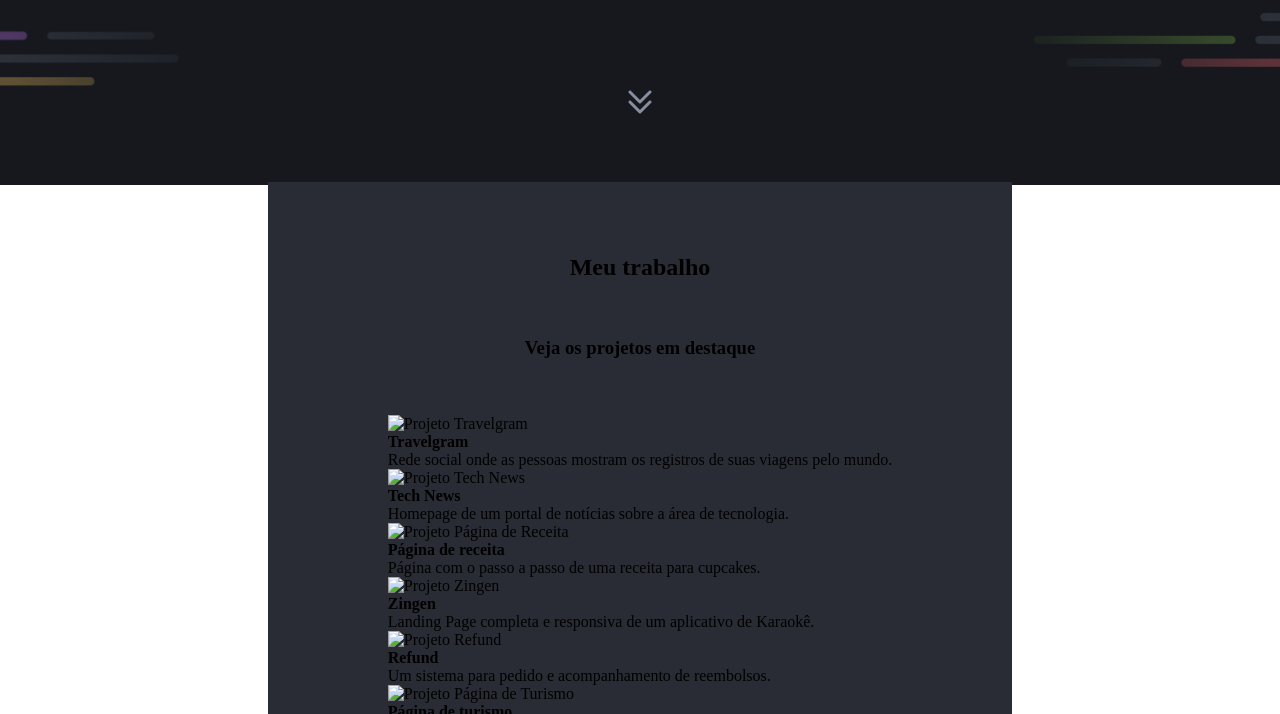
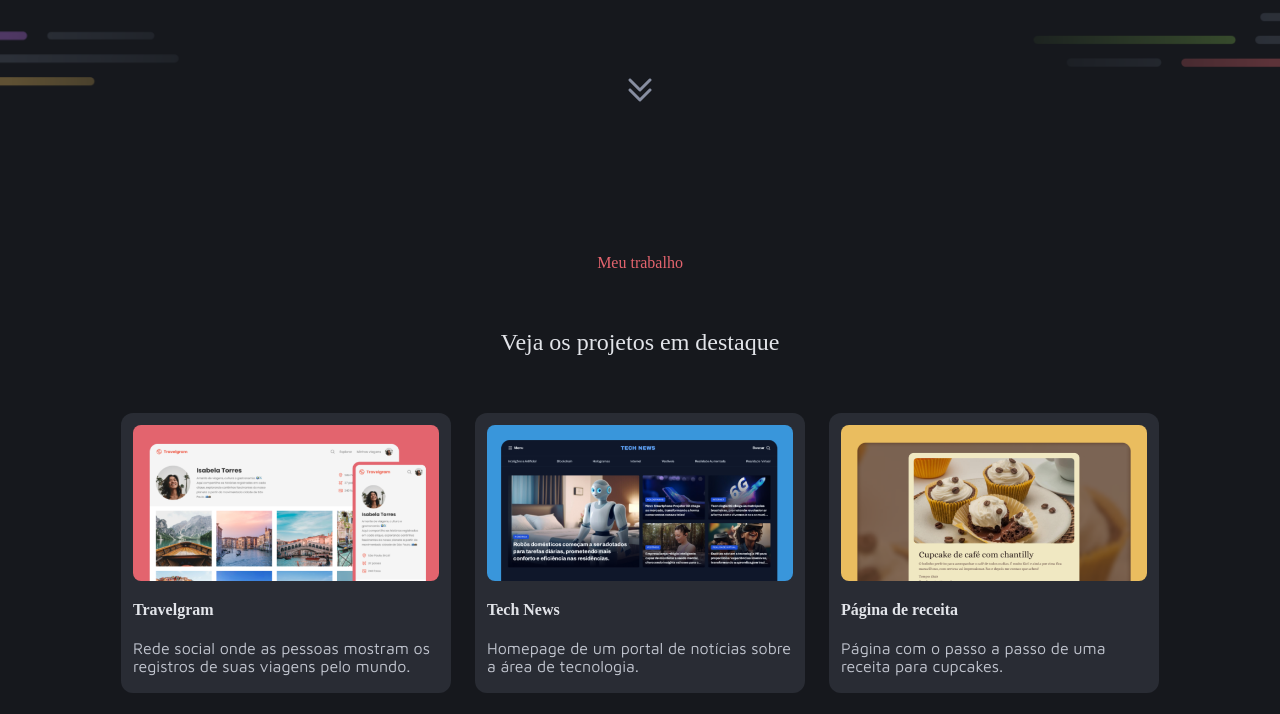
Before and after one commit to ViniMattei/Desafio-Pratico-Portfolio-Dev, a plain HTML site: page index.html in a window 1280 px wide. Shown: the part 465-1179 px from the top of the page. Drawn offline with Linux system fonts and the light colour scheme.

Commit message:
main finalizada

```diff
--- a/index.html
+++ b/index.html
@@ -1,5 +1,5 @@
 <!DOCTYPE html>
-<html lang="en">
+<html lang="pt-br">
   <head>
     <link rel="stylesheet" href="/style/index.css" />
     <link rel="preconnect" href="https://fonts.googleapis.com" />
@@ -7,7 +7,7 @@
 
     <meta charset="UTF-8" />
     <meta name="viewport" content="width=device-width, initial-scale=1.0" />
-    <title>Desafio prático - Portfólio Dev</title>
+    <title>Portfólio de Martina Santos - Desenvolvedora Fullstack</title>
     <link
       href="https://fonts.googleapis.com/css2?family=Asap:ital,wght@0,100..900;1,100..900&family=Inconsolata:wght@200..900&family=Maven+Pro:wght@400..900&display=swap"
       rel="stylesheet"
@@ -74,7 +74,7 @@
           <div class="projects-grid">
             <!-- Cartões de projeto -->
             <div class="project-card">
-              <img src="travelgram.jpg" alt="Projeto Travelgram" />
+              <img src="/assets/img/Thumbnail_Project-01.png" alt="Projeto Travelgram" />
               <h4>Travelgram</h4>
               <p>
                 Rede social onde as pessoas mostram os registros de suas viagens
@@ -83,7 +83,7 @@
             </div>
 
             <div class="project-card">
-              <img src="technews.jpg" alt="Projeto Tech News" />
+              <img src="/assets/img/Thumbnail_Project-02.png" alt="Projeto Tech News" />
               <h4>Tech News</h4>
               <p>
                 Homepage de um portal de notícias sobre a área de tecnologia.
@@ -91,13 +91,13 @@
             </div>
 
             <div class="project-card">
-              <img src="receita.jpg" alt="Projeto Página de Receita" />
+              <img src="/assets/img/Thumbnail_Project-03.png" alt="Projeto Página de Receita" />
               <h4>Página de receita</h4>
               <p>Página com o passo a passo de uma receita para cupcakes.</p>
             </div>
 
             <div class="project-card">
-              <img src="zingen.jpg" alt="Projeto Zingen" />
+              <img src="/assets/img/Thumbnail_Project-04.png"alt="Projeto Zingen" />
               <h4>Zingen</h4>
               <p>
                 Landing Page completa e responsiva de um aplicativo de Karaokê.
@@ -105,13 +105,13 @@
             </div>
 
             <div class="project-card">
-              <img src="refund.jpg" alt="Projeto Refund" />
+              <img src="/assets/img/Thumbnail_Project-05.png" alt="Projeto Refund" />
               <h4>Refund</h4>
               <p>Um sistema para pedido e acompanhamento de reembolsos.</p>
             </div>
 
             <div class="project-card">
-              <img src="turismo.jpg" alt="Projeto Página de Turismo" />
+              <img src="/assets/img/Thumbnail_Project-06.png" alt="Projeto Página de Turismo" />
               <h4>Página de turismo</h4>
               <p>
                 Página com as principais informações para quem quer viajar para
--- a/style/global.css
+++ b/style/global.css
@@ -2,6 +2,7 @@
   margin: 0;
   padding: 0;
   box-sizing: border-box;
+
 }
 
 :root {
--- a/style/header.css
+++ b/style/header.css
@@ -99,10 +99,20 @@
   height: 24px;
 }
 
+.icons span {
+  transition: transform 0.3s ease, background-color 0.3s ease;
+}
+
+.icons span:hover {
+  transform: scale(1.1);
+  background-color: var(--color-base-gray-400);
+}
+
 .CaretDoubleDown {
-  position: absolute;
+  display: flex;
+  justify-content: center;
+  align-items: center;
   width: 32px;
   height: 32px;
-  left: calc(50% - 32px / 2);
-  top: 430px;
+  margin: 20px auto;
 }
--- a/style/main.css
+++ b/style/main.css
@@ -6,5 +6,64 @@
   padding: 72px 120px;
   margin-top: 140px;
   gap: 56px;
-  background-color: var(--color-base-gray-300);
+  width: 100vw;
+  background: var(--color-base-gray-200) no-repeat;
+  object-fit: cover;
+  background-size: cover;
 }
+
+.projects-section h2 {
+  color: var(--color-red);
+  font: var(--sub-title-Inconsolata);
+}
+
+.projects-section h3 {
+  font-family: var(--font-family-asap);
+  color: var(--color-base-gray-600);
+
+  font: var(--text-md-asap);
+  text-align: center;
+}
+
+.projects-grid {
+display: flex;
+flex-direction: row;
+flex-wrap: wrap;
+justify-content: center;
+align-items: flex-start;
+align-content: center;
+padding: 0px;
+gap: 24px;
+
+width: 1040px;
+height: 584px;
+}
+
+.project-card {
+display: flex;
+flex-direction: column;
+padding: 12px;
+gap: 20px;
+width: 330px;
+height: 280px;
+background: var(--color-base-gray-300);
+border-radius: 12px;
+}
+
+
+.project-card img {
+width: 306px;
+height: 156px;
+border-radius: 8px;
+}
+
+.project-card h4 {
+  text-align: left;
+  color: var(--color-base-gray-600);
+}
+
+.project-card p {
+  color: var(--color-base-gray-500);
+  font: var( --text-sm-mavenpro);
+  font-family: var(--font-family-mavenpro);
+}
```
